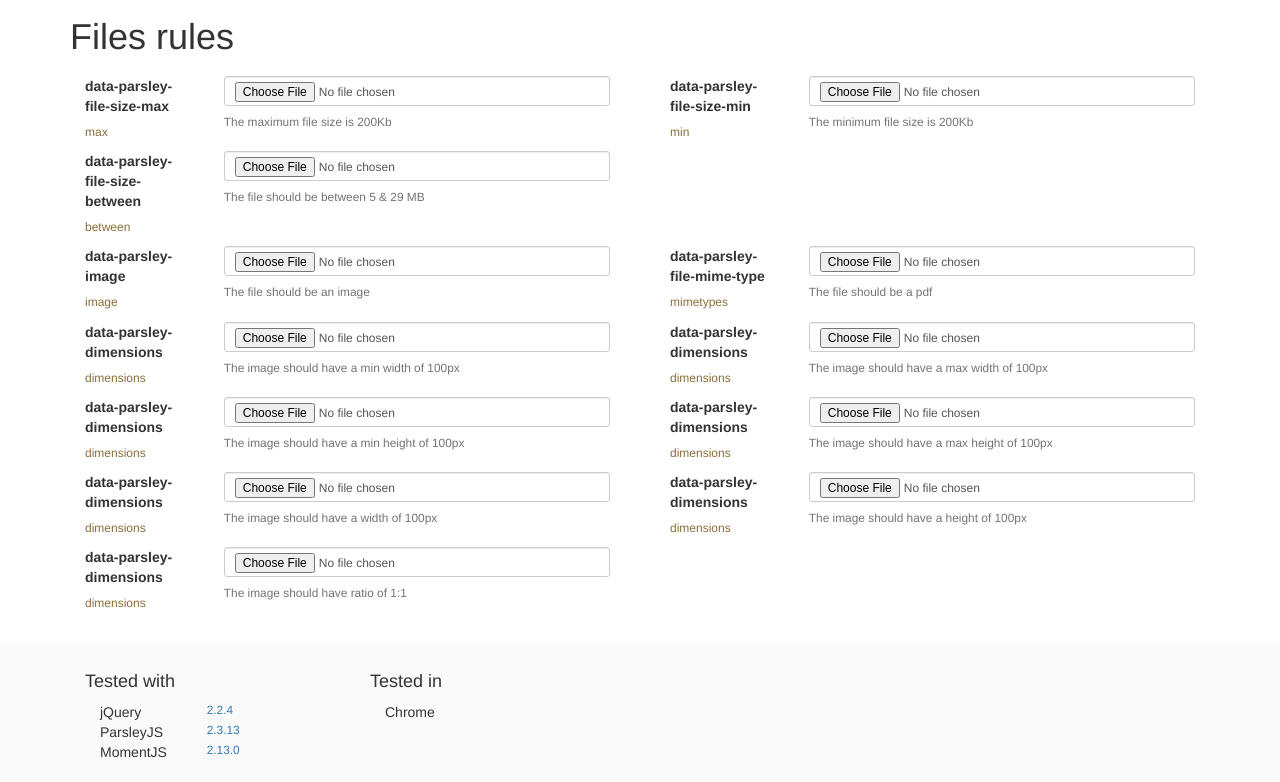
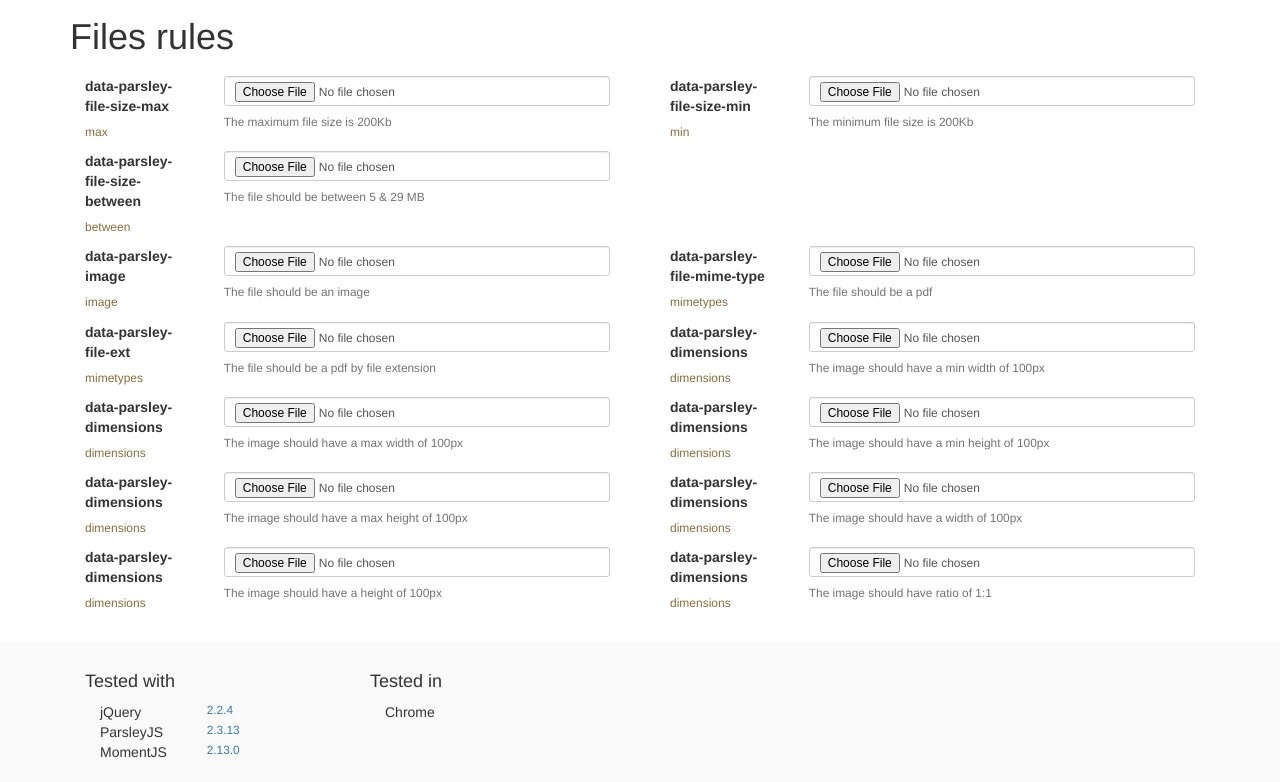
Before and after one commit to happyDemon/ParsleyJS-LaraExtras, a website with bundled scripts: page index.html in a window 1280 px wide. Shown: the part 2160-2942 px from the top of the page. Built offline with nearby package versions, Linux system fonts and the light colour scheme; a script that the page names is missing.

Commit message:
Added file-ext validation rule corrected comments added to examples

```diff
--- a/index.html
+++ b/index.html
@@ -811,6 +811,24 @@
                     <div class="col-md-6">
                         <div class="form-group">
                             <div class="col-md-3">
+                                <label for="inputInArray" class="control-label">data-parsley-file-ext</label>
+                                <a class="text-warning clearfix" tabindex="-1"
+                                   href="https://laravel.com/docs/5.2/validation#rule-mimetypes">mimetypes</a>
+                            </div>
+                            <div class="col-md-9">
+                                <input data-parsley-trigger="blur" data-parsley-file-ext="[pdf]"
+                                       type="file"
+                                       class="form-control input-sm" id="inputFileExt" placeholder="Value    ">
+                                <div class="help-block text-info">
+                                    <small>The file should be a pdf by file extension</small>
+                                </div>
+                            </div>
+                        </div>
+                    </div>
+
+                    <div class="col-md-6">
+                        <div class="form-group">
+                            <div class="col-md-3">
                                 <label for="inputInArray" class="control-label">data-parsley-dimensions</label>
                                 <a class="text-warning clearfix" tabindex="-1"
                                    href="https://laravel.com/docs/5.2/validation#rule-dimensions">dimensions</a>
--- a/package.json
+++ b/package.json
@@ -1,6 +1,6 @@
 {
   "name": "parsley-laravel-extras",
-  "version": "0.4.1",
+  "version": "0.4.2",
   "description": "Provides extra validation rules for ParsleyJS that translate well to rules that laravel has out-of-the-box",
   "main": "dist/laravel-parsley.js",
   "directories": {
```
Also changed, not shown: README.md, dist/laravel-parsley.js, dist/laravel-parsley.min.js, 2 other files.
